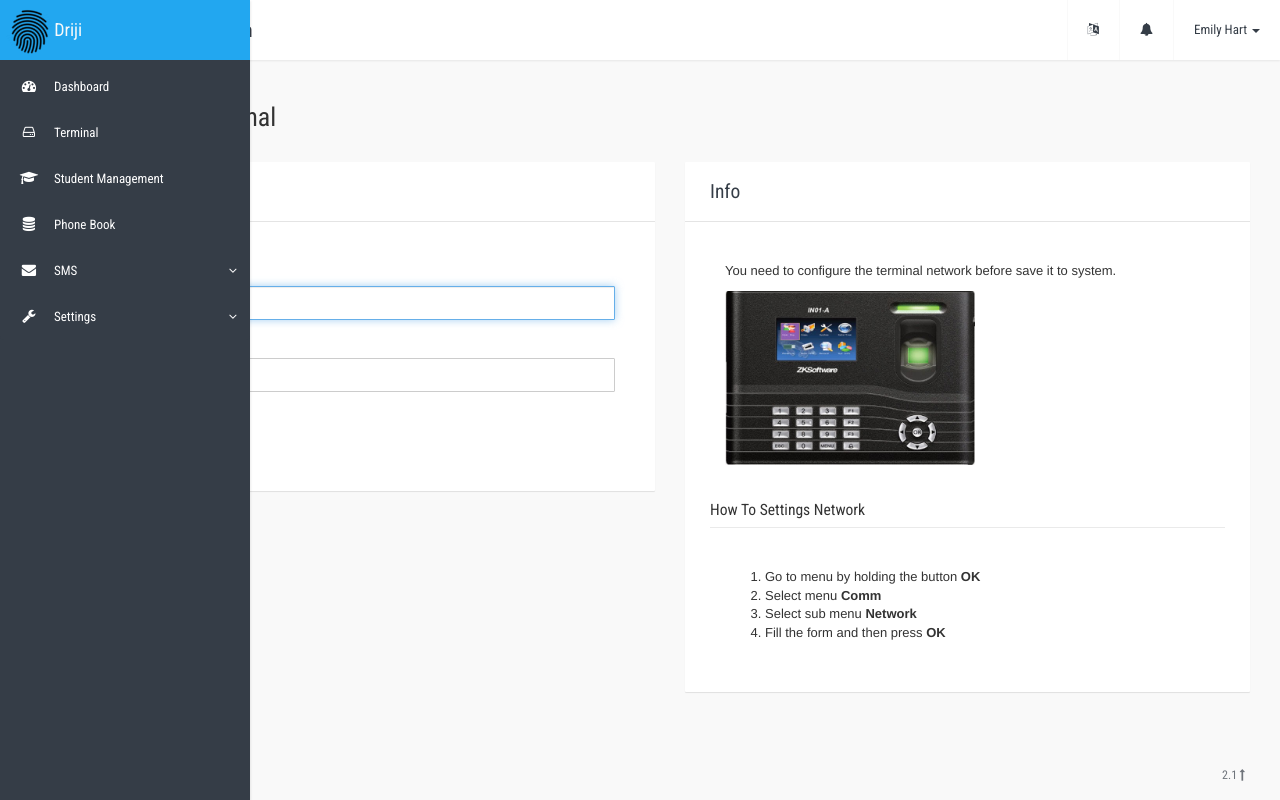
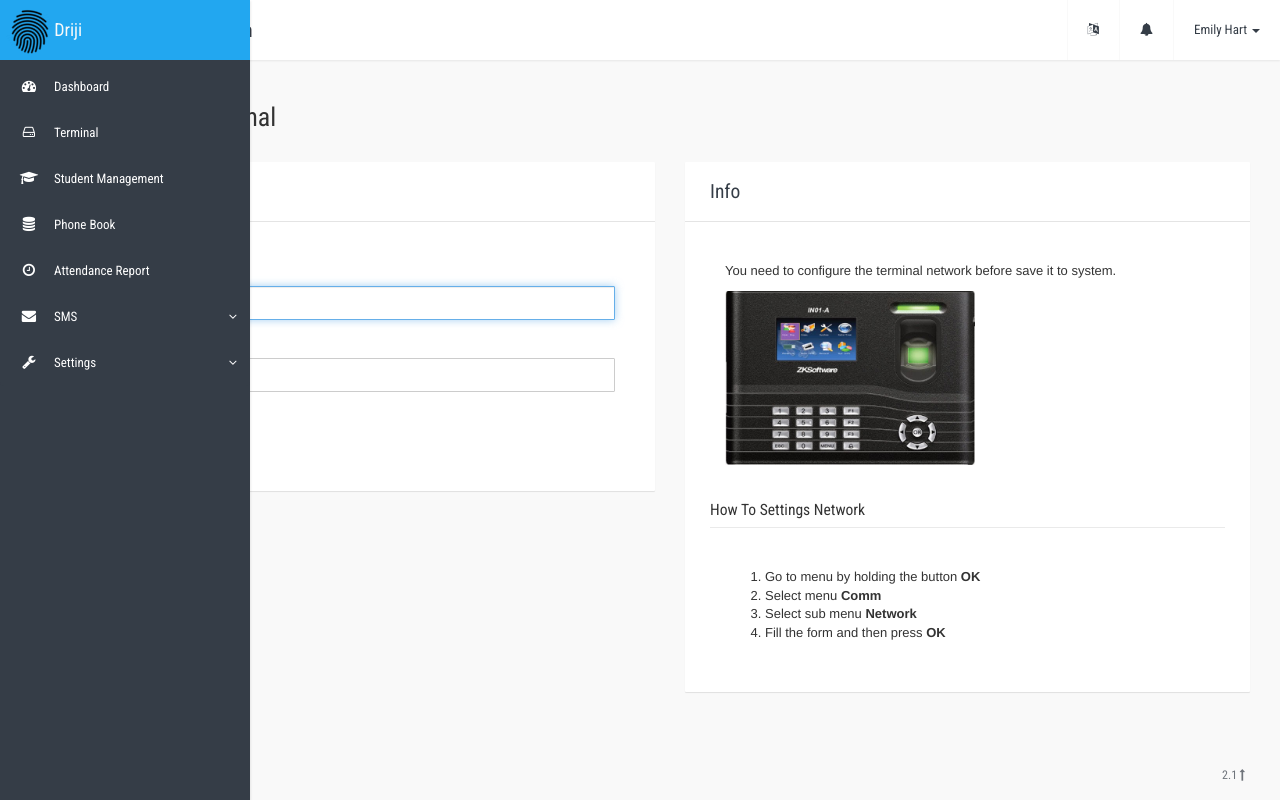
Before and after one commit to fananimi/driji, a Django app: page /terminal/scan/ in a window 1280 px wide. Run offline with Django 3.2, Linux system fonts and the light colour scheme; some libraries are stand-ins or nearby versions.

Commit message:
update base template

```diff
--- a/driji/templates/base.html
+++ b/driji/templates/base.html
@@ -149,6 +149,11 @@
                     <span class="icon fa fa-database"></span><span class="title">{% trans 'Phone Book' %}</span>
                   </a>
                 </li>
+                <li>
+                  <a href="#">
+                    <span class="icon fa fa-clock-o"></span><span class="title">{% trans 'Attendance Report' %}</span>
+                  </a>
+                </li>
                 <li class="panel panel-default dropdown">
                   <a data-toggle="collapse" href="#dropdown-sms">
                     <span class="icon fa fa-envelope"></span><span class="title">{% trans 'SMS' %}</span>
```
